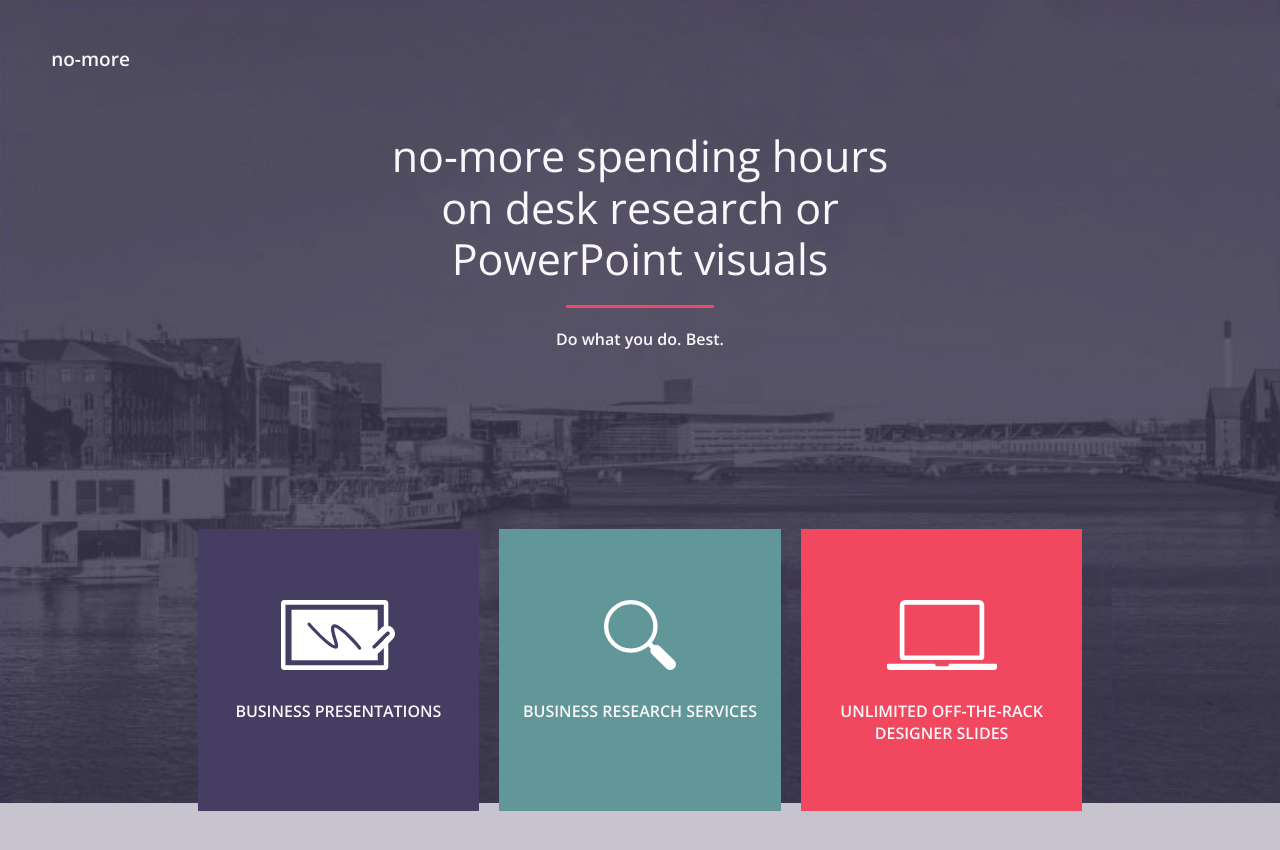
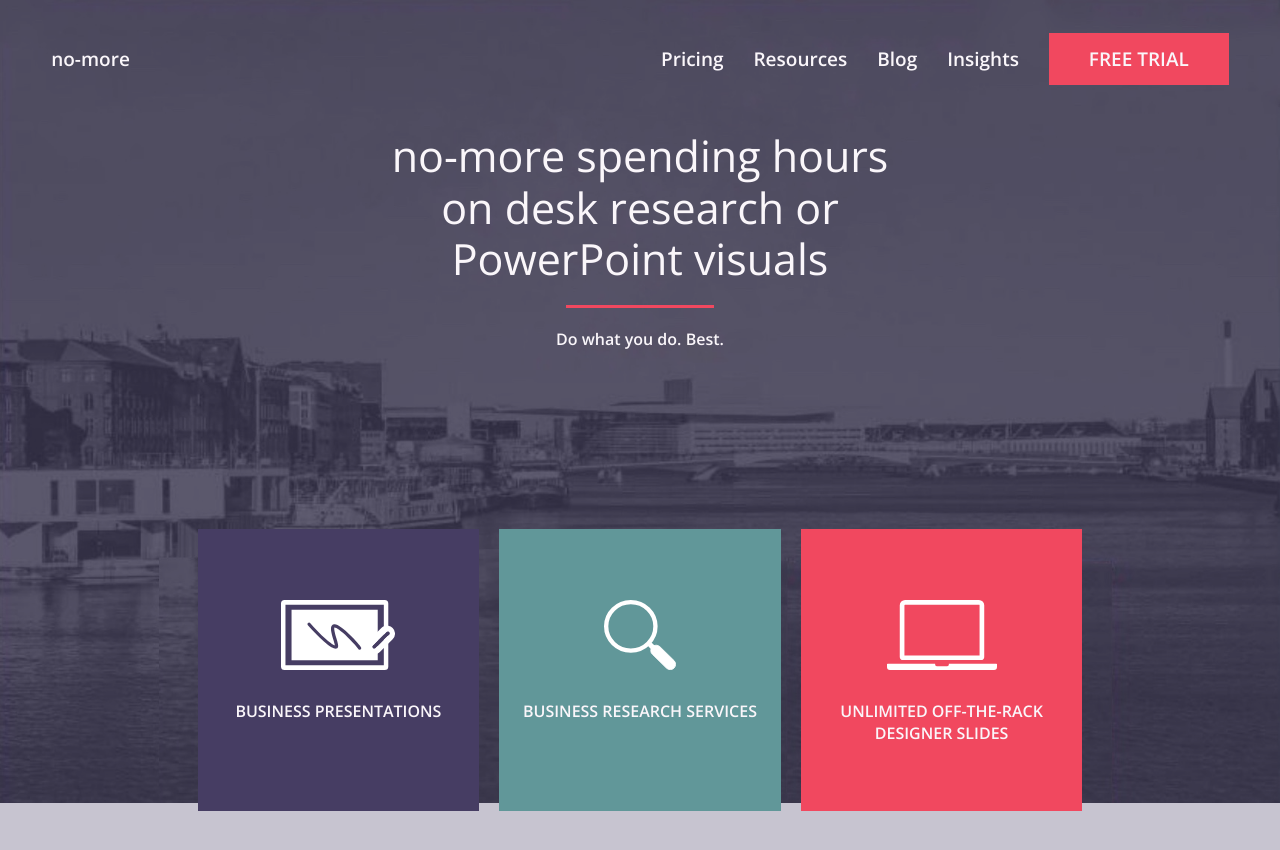
Before and after one commit to xiaobaoxixi/no-more-test, a plain HTML site: page index.html in a window 1280 px wide. Drawn offline with nearby package versions, Linux system fonts and the light colour scheme.

Commit message:
added: adjustment for desktop version based on mobile setting

```diff
--- a/style.css
+++ b/style.css
@@ -100,14 +100,14 @@ nav {
 }
 ul {
   width: 100%;
-  height: 30px;
+  height: 40px;
   overflow: hidden;
   text-align: right;
   list-style: none;
 }
 ul.expand {
   height: auto;
-  overflow: initial;
+  overflow: visible;
   background-color: rgba(
     255,
     255,
@@ -140,7 +140,7 @@ section {
   grid-gap: var(--grid-gap);
 }
 section.heading {
-  padding: 60px 7vw 14vw 7vw; /* the bottom part is a temp solution. use vw as unit to maintain sizing relationship to the bg image, which is set to have 100vw width. 14 is used to to make room for the bridge in the bg image so that the squares won't cover them. not ideal for super wide screen */
+  padding: 50px 7vw 14vw 7vw; /* the bottom part is a temp solution. use vw as unit to maintain sizing relationship to the bg image, which is set to have 100vw width. 14 is used to to make room for the bridge in the bg image so that the squares won't cover them. not ideal for super wide screen */
 }
 section.squares > * {
   height: var(--square-size);
@@ -175,10 +175,19 @@ img {
   body {
     background-size: 100% auto;
   }
+  ul,
+  ul.expand {
+    height: 40px;
+    overflow: visible;
+    background-color: transparent;
+  }
   li {
     display: inline;
     line-height: 2em;
     margin-left: 25px;
+  }
+  li:not(:first-of-type) {
+    top: 0;
   }
   h1 {
     width: 22ch;
```
